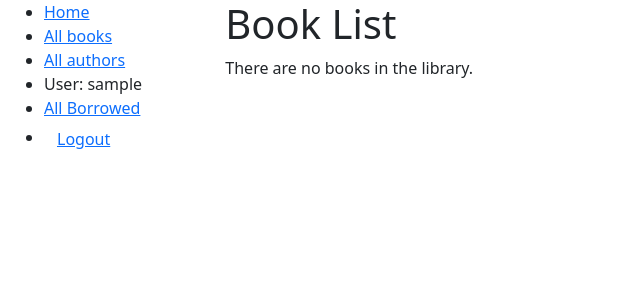
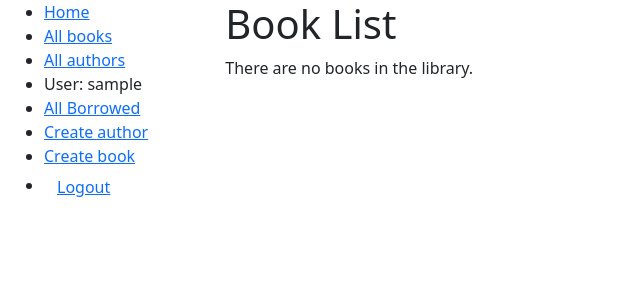
Before and after one commit to keelan542/django_local_library, a Django app: page /catalog/books/ in a window 1280 px wide. Shown: the top 300 px of the page, without its empty margins (0-640 px from the left). Run offline with Django 5.2, Linux system fonts and the light colour scheme; the visitor is signed in with stand-in values (Sample User, id 1); data that the repository does not hold is empty.

Commit message:
add functionality to add/update/delete books and author if librarian

```diff
--- a/locallibrary/catalog/templates/base_generic.html
+++ b/locallibrary/catalog/templates/base_generic.html
@@ -27,6 +27,12 @@
                 <li>User: {{ user.get_username }}</li>
                 {% if perms.catalog.can_mark_returned %}
                   <li><a href="{% url 'all-borrowed' %}">All Borrowed</a></li>
+                  {% if perms.catalog.add_author %}
+                    <li><a href="{% url 'author-create' %}">Create author</a></li>
+                  {% endif %}
+                  {% if perms.catalog.add_book %}
+                    <li><a href="{% url 'book-create' %}">Create book</a></li>
+                  {% endif %}
                 {% else %}
                   <li><a href="{% url 'my-borrowed' %}">My Borrowed</a></li>
                 {% endif %}
--- a/locallibrary/catalog/templates/catalog/bookinstance_list_borrowed_all.html
+++ b/locallibrary/catalog/templates/catalog/bookinstance_list_borrowed_all.html
@@ -8,7 +8,11 @@
 
       {% for bookinst in bookinstance_list %}
       <li class="{% if bookinst.is_overdue %}text-danger{% endif %}">
-        <a href="{% url 'book-detail' bookinst.book.pk %}">{{ bookinst.book.title }}</a> ({{ bookinst.due_back }}) - borrowed by {{ bookinst.borrower }}
+        <a href="{% url 'book-detail' bookinst.book.pk %}">{{ bookinst.book.title }}</a> ({{ bookinst.due_back }})
+        - {{ bookinst.borrower }}
+        {% if perms.catalog.can_mark_returned %}
+          - <a href="{% url 'renew-book-librarian' bookinst.id %}">Renew</a>
+        {% endif %}
       </li>
       {% endfor %}
     </ul>
--- a/locallibrary/catalog/urls.py
+++ b/locallibrary/catalog/urls.py
@@ -9,4 +9,11 @@ urlpatterns = [
     path('author/<int:pk>', views.AuthorDetailView.as_view(), name="author-detail"),
     path('mybooks/', views.LoanedBooksByUserListView.as_view(), name='my-borrowed'),
     path('borrowedbooks/', views.BorrowedBooksListView.as_view(), name="all-borrowed"),
+    path('book/<uuid:pk>/renew/', views.renew_book_librarian, name='renew-book-librarian'),
+    path('author/create/', views.AuthorCreate.as_view(), name='author-create'),
+    path('author/<int:pk>/update/', views.AuthorUpdate.as_view(), name='author-update'),
+    path('author/<int:pk>/delete/', views.AuthorDelete.as_view(), name='author-delete'),
+    path('book/create/', views.BookCreate.as_view(), name='book-create'),
+    path('book/<int:pk>/update/', views.BookUpdate.as_view(), name='book-update'),
+    path('book/<int:pk>/delete/', views.BookDelete.as_view(), name='book-delete'),
 ]
--- a/locallibrary/catalog/views.py
+++ b/locallibrary/catalog/views.py
@@ -1,8 +1,17 @@
-from django.shortcuts import render
+from django.shortcuts import render, get_object_or_404
+from django.http import HttpResponseRedirect
+from django.urls import reverse
 from django.views import generic
 from django.contrib.auth.mixins import LoginRequiredMixin, PermissionRequiredMixin
+from django.contrib.auth.decorators import login_required, permission_required
+from django.views.generic.edit import CreateView, UpdateView, DeleteView
+from django.urls import reverse_lazy
 
 from .models import Book, Author, BookInstance, Genre
+
+from .forms import RenewBookForm
+
+import datetime
 
 def index(request):
     """View function for home page"""
@@ -36,6 +45,38 @@ def index(request):
 
     # Render the HTML template index.html with the data in context
     return render(request, 'index.html', context=context)
+
+@login_required
+@permission_required('catalog.can_mark_returned', raise_exception=True)
+def renew_book_librarian(request, pk):
+    """View function for renewing a specific BookInstance by librarian"""
+    book_instance = get_object_or_404(BookInstance, pk=pk)
+
+    # If this is a POST request then process the Form data
+    if request.method == 'POST':
+        # Create a form instance and populate with data
+        form = RenewBookForm(request.POST)
+
+        # Check if the form is valid
+        if form.is_valid():
+            # Process the data in form.cleaned_data as required
+            book_instance.due_back = form.cleaned_data['renewal_date']
+            book_instance.save()
+
+            # Redirect to a new URL
+            return HttpResponseRedirect(reverse('all-borrowed'))
+
+    # If this is a GET request, create the default form
+    else:
+        proposed_renewal_date = datetime.date.today() + datetime.timedelta(weeks=3)
+        form = RenewBookForm(initial={'renewal_date': proposed_renewal_date})
+
+    context = {
+        'form': form,
+        'book_instance': book_instance,
+    }
+
+    return render(request, 'catalog/book_renew_librarian.html', context)
 
 class BookListView(generic.ListView):
     model = Book
@@ -79,3 +120,53 @@ class BorrowedBooksListView(PermissionRequiredMixin, generic.ListView):
             BookInstance.objects.filter(status__exact='o')
             .order_by('due_back')
         )
+
+class AuthorCreate(PermissionRequiredMixin, CreateView):
+    model = Author
+    fields = ['first_name', 'last_name', 'date_of_birth', 'date_of_death']
+    permission_required = 'catalog.add_author'
+
+class AuthorUpdate(PermissionRequiredMixin, UpdateView):
+    model = Author
+    # Not recommended (potential security issue if more fields added)
+    fields = '__all__'
+    permission_required = 'catalog.change_author'
+
+class AuthorDelete(PermissionRequiredMixin, DeleteView):
+    model = Author
+    success_url = reverse_lazy('authors')
+    permission_required = 'catalog.delete_author'
+
+    def form_valid(self, form):
+        try:
+            self.object.delete()
+            return HttpResponseRedirect(self.success_url)
+        except Exception as e:
+            return HttpResponseRedirect(
+                reverse("author-delete", kwargs={"pk": self.object.pk})
+            )
+
+class BookCreate(PermissionRequiredMixin, CreateView):
+    model = Book
+    fields = '__all__'
+    permission_required = 'catalog.add_book'
+
+class BookUpdate(PermissionRequiredMixin, UpdateView):
+    model = Book
+    # Not recommended (potential security issue if more fields added)
+    fields = '__all__'
+    permission_required = 'catalog.change_book'
+
+class BookDelete(PermissionRequiredMixin, DeleteView):
+    model = Book
+    success_url = reverse_lazy('books')
+    permission_required = 'catalog.delete_book'
+
+    def form_valid(self, form):
+        try:
+            self.object.delete()
+            return HttpResponseRedirect(self.success_url)
+        except Exception as e:
+            return HttpResponseRedirect(
+                reverse("book-delete", kwargs={"pk": self.object.pk})
+            )
```
Also changed, not shown: locallibrary/catalog/forms.py (added, +23 -0 lines), locallibrary/catalog/templates/catalog/author_confirm_delete.html (added, +25 -0 lines), locallibrary/catalog/templates/catalog/author_detail.html (+17 -0 lines), locallibrary/catalog/templates/catalog/author_form.html (added, +11 -0 lines), locallibrary/catalog/templates/catalog/book_confirm_delete.html (added, +20 -0 lines), locallibrary/catalog/templates/catalog/book_detail.html (+17 -0 lines), locallibrary/catalog/templates/catalog/book_form.html (added, +11 -0 lines), locallibrary/catalog/templates/catalog/book_renew_librarian.html (added, +15 -0 lines).
